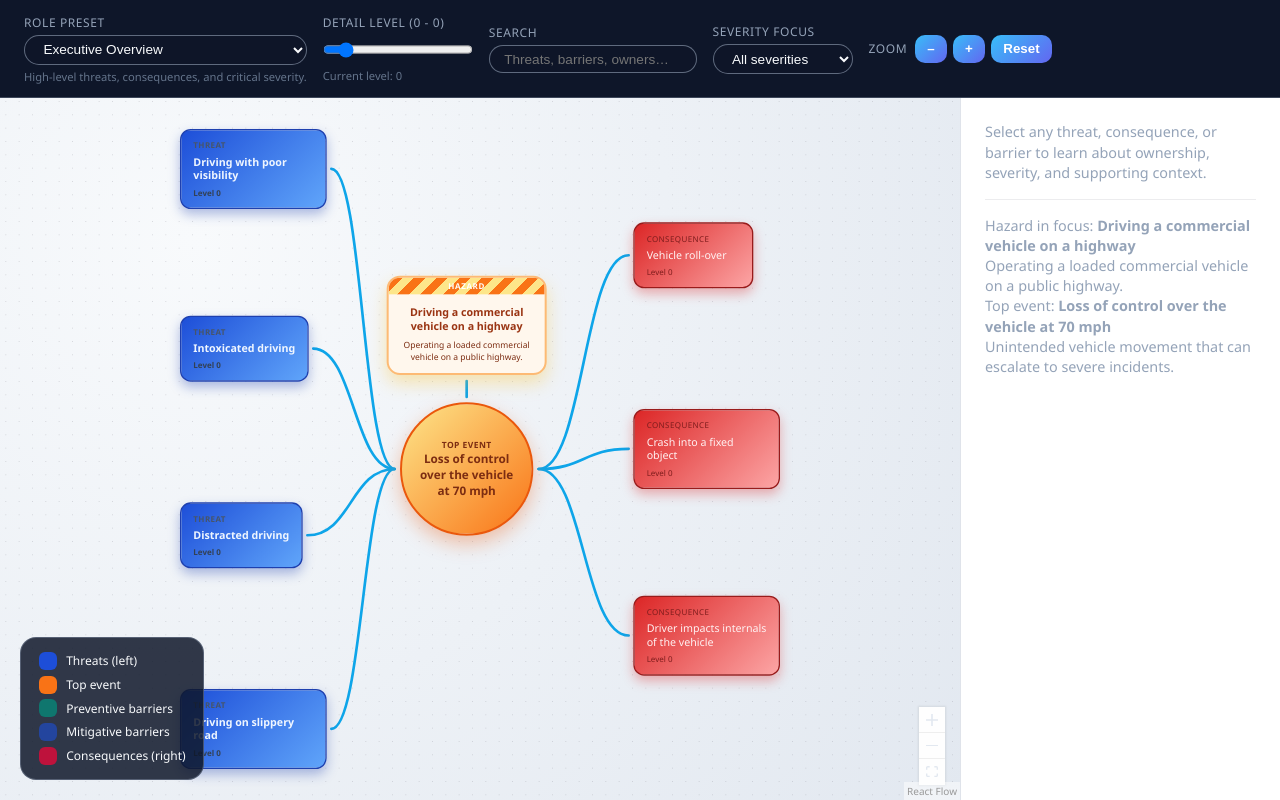
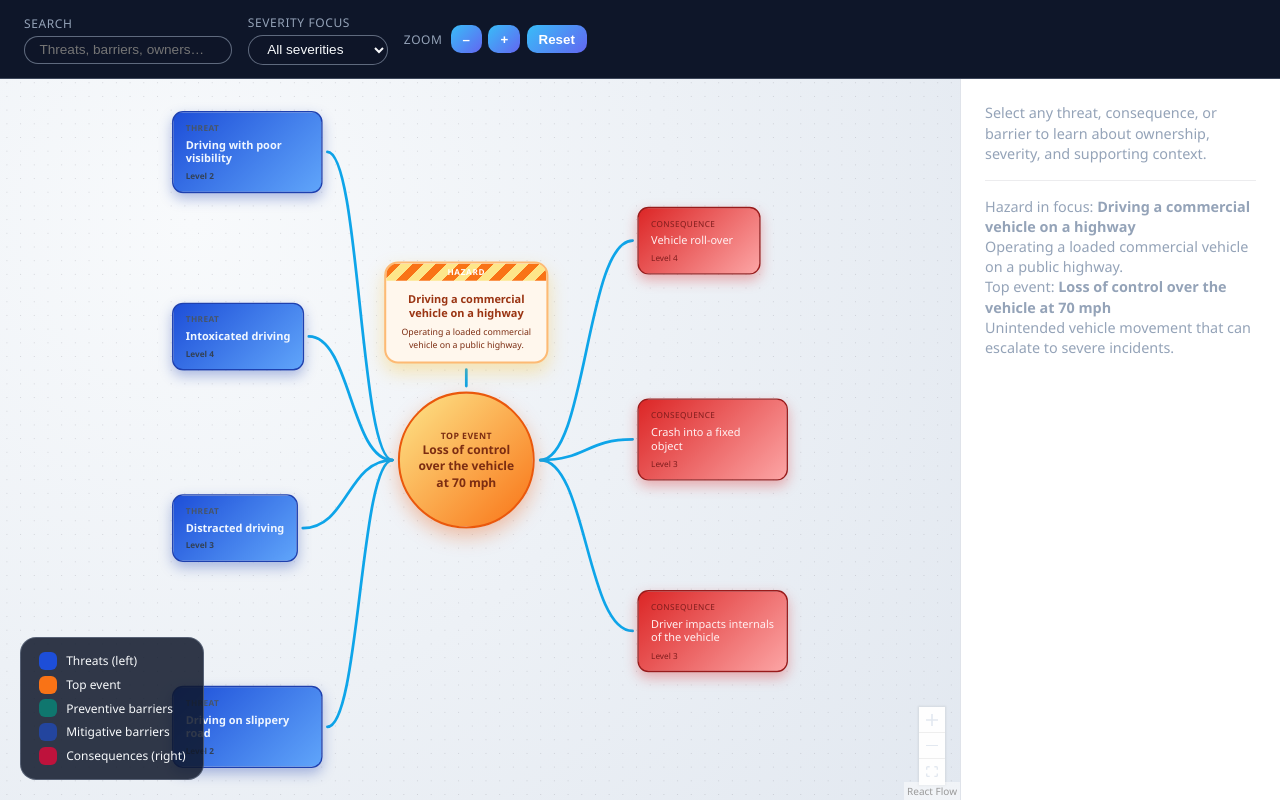
Before and after one commit to stealthymonkey/bowtie-diagram, a React (Vite) app: page / in a window 1280 px wide. Built offline with nearby package versions, Linux system fonts and the light colour scheme.

Commit message:
remove role preset, detail level. Fix level to match severity

```diff
--- a/src/App.tsx
+++ b/src/App.tsx
@@ -1,11 +1,8 @@
-import { useState } from 'react';
 import { BowtieDiagramComponent } from './components/BowtieDiagram';
 import { hazardTopEventDiagram } from './lib/hazardTopEvent';
 import './index.css';
 
 function App() {
-  const [viewLevel, setViewLevel] = useState(0);
-
   if (!BowtieDiagramComponent) {
     console.error('BowtieDiagramComponent is undefined!');
     return <div>Error: Component not loaded</div>;
@@ -13,11 +10,7 @@ function App() {
 
   return (
     <div className="app">
-      <BowtieDiagramComponent
-        diagram={hazardTopEventDiagram}
-        viewLevel={viewLevel}
-        onViewLevelChange={setViewLevel}
-      />
+      <BowtieDiagramComponent diagram={hazardTopEventDiagram} />
     </div>
   );
 }
--- a/src/components/BowtieDiagram.tsx
+++ b/src/components/BowtieDiagram.tsx
@@ -31,13 +31,11 @@ import { BowtieEdge } from './BowtieEdge';
 import { DEFAULT_CONNECTION } from '../lib/connectionStyles';
 
 type Severity = 'low' | 'medium' | 'high' | 'critical';
-type SeverityFilter = 'all' | Severity;
-
 interface BowtieDiagramProps {
   diagram: BowtieDiagram;
-  viewLevel: number;
-  onViewLevelChange?: (level: number) => void;
 }
+
+type SeverityFilter = 'all' | Severity;
 
 interface FilterState {
   text: string;
@@ -45,63 +43,8 @@ interface FilterState {
   selectedNodeId: string | null;
 }
 
-interface RolePreset {
-  id: string;
-  label: string;
-  description: string;
-  viewLevel?: number;
-  severity?: SeverityFilter;
-  search?: string;
-}
-
-const ROLE_PRESETS: RolePreset[] = [
-  {
-    id: 'overview',
-    label: 'Executive Overview',
-    description: 'High-level threats, consequences, and critical severity.',
-    viewLevel: 0,
-    severity: 'high',
-  },
-  {
-    id: 'safety',
-    label: 'Safety Officer',
-    description: 'Full detail for proactive hazard management.',
-    viewLevel: 2,
-    severity: 'all',
-  },
-  {
-    id: 'operations',
-    label: 'Operations',
-    description: 'Focus on barriers and mitigations in play.',
-    viewLevel: 1,
-    severity: 'medium',
-    search: 'barrier',
-  },
-  {
-    id: 'compliance',
-    label: 'Compliance / Audit',
-    description: 'Highlight controls tied to inspections and procedures.',
-    viewLevel: 2,
-    severity: 'medium',
-    search: 'inspection',
-  },
-];
-
-const CUSTOM_PRESET: RolePreset = {
-  id: 'custom',
-  label: 'Custom view',
-  description: 'Use the controls to tailor the diagram to your role.',
-};
-
 type ThreatMap = Record<string, Threat>;
 type ConsequenceMap = Record<string, Consequence>;
-
-const severityScale: Record<Severity, number> = {
-  low: 0,
-  medium: 1,
-  high: 2,
-  critical: 3,
-};
 
 const nodeTypes: NodeTypes = {
   threat: ThreatNode,
@@ -120,6 +63,23 @@ const HAZARD_NODE_HEIGHT = 150;
 const HAZARD_VERTICAL_GAP = 40;
 const TOP_EVENT_NODE_SIZE = 200;
 
+const severityLevelMap: Record<Severity, number> = {
+  low: 1,
+  medium: 2,
+  high: 3,
+  critical: 4,
+};
+
+function deriveSeverityLevel(
+  severity?: Severity,
+  fallback?: number,
+): number | undefined {
+  if (severity && severityLevelMap[severity] !== undefined) {
+    return severityLevelMap[severity];
+  }
+  return typeof fallback === 'number' ? fallback : undefined;
+}
+
 const DEFAULT_EDGE_OPTIONS = {
   type: 'bowtie' as const,
   style: DEFAULT_CONNECTION.style,
@@ -127,8 +87,6 @@ const DEFAULT_EDGE_OPTIONS = {
 
 export function BowtieDiagramComponent({
   diagram,
-  viewLevel,
-  onViewLevelChange,
 }: BowtieDiagramProps) {
   const [rawNodes, setRawNodes] = useState<Node[]>([]);
   const [nodes, setNodes] = useState<Node[]>([]);
@@ -137,7 +95,6 @@ export function BowtieDiagramComponent({
   const [error, setError] = useState<string | null>(null);
   const [filterText, setFilterText] = useState('');
   const [severityFilter, setSeverityFilter] = useState<SeverityFilter>('all');
-  const [activePreset, setActivePreset] = useState<string>('overview');
   const [selectedNodeId, setSelectedNodeId] = useState<string | null>(null);
   const [reactFlowInstance, setReactFlowInstance] = useState<ReactFlowInstance | null>(null);
 
@@ -150,12 +107,6 @@ export function BowtieDiagramComponent({
     () => new Map(diagram.barriers.map((barrier) => [barrier.id, barrier])),
     [diagram],
   );
-
-  const maxLevel = useMemo(() => {
-    const threatLevels = collectLevels(diagram.threats);
-    const consequenceLevels = collectLevels(diagram.consequences);
-    return Math.max(threatLevels, consequenceLevels, 0);
-  }, [diagram]);
 
   const filters = useMemo<FilterState>(
     () => ({
@@ -184,7 +135,7 @@ export function BowtieDiagramComponent({
     setLoading(true);
     setError(null);
 
-    layoutBowtieDiagram(diagram, { viewLevel })
+    layoutBowtieDiagram(diagram, { viewLevel: Number.POSITIVE_INFINITY })
       .then((layoutedNodes) => {
         if (cancelled) return;
         const { nodes: rfNodes, edges: rfEdges } = createReactFlowGraph(
@@ -209,32 +160,12 @@ export function BowtieDiagramComponent({
     return () => {
       cancelled = true;
     };
-  }, [diagram, viewLevel, threatMap, consequenceMap, barrierMap]);
+  }, [diagram, threatMap, consequenceMap, barrierMap]);
 
   useEffect(() => {
     if (!rawNodes.length) return;
     setNodes(applyPresentation(rawNodes, filters));
   }, [rawNodes, filters]);
-
-  const handlePresetChange = (presetId: string) => {
-    setActivePreset(presetId);
-    const preset = ROLE_PRESETS.find((item) => item.id === presetId);
-    if (!preset) {
-      return;
-    }
-
-    if (typeof preset.viewLevel === 'number') {
-      onViewLevelChange?.(Math.min(maxLevel, preset.viewLevel));
-    }
-    setSeverityFilter(preset.severity ?? 'all');
-    setFilterText(preset.search ?? '');
-    setSelectedNodeId(null);
-  };
-
-  const handleViewLevelChange = (level: number) => {
-    setActivePreset('custom');
-    onViewLevelChange?.(level);
-  };
 
   const handleZoom = (direction: 'in' | 'out' | 'reset') => {
     if (!reactFlowInstance) return;
@@ -270,8 +201,6 @@ export function BowtieDiagramComponent({
     );
   }
 
-  const preset =
-    ROLE_PRESETS.find((item) => item.id === activePreset) ?? CUSTOM_PRESET;
   const selectedDetails = getNodeDetails(
     selectedNodeId,
     diagram,
@@ -285,39 +214,6 @@ export function BowtieDiagramComponent({
   return (
     <div className="bowtie-shell">
       <header className="bowtie-toolbar">
-        <div className="bowtie-toolbar__group">
-          <label htmlFor="role-preset">Role preset</label>
-          <select
-            id="role-preset"
-            className="bowtie-select"
-            value={activePreset}
-            onChange={(event) => handlePresetChange(event.target.value)}
-          >
-            {ROLE_PRESETS.map((item) => (
-              <option key={item.id} value={item.id}>
-                {item.label}
-              </option>
-            ))}
-            <option value="custom">Custom view</option>
-          </select>
-          <span className="bowtie-toolbar__hint">{preset.description}</span>
-        </div>
-
-        <div className="bowtie-toolbar__group">
-          <label htmlFor="view-level">Detail level (0 - {maxLevel})</label>
-          <input
-            id="view-level"
-            className="bowtie-range"
-            type="range"
-            min={0}
-            max={maxLevel}
-            step={1}
-            value={viewLevel}
-            onChange={(event) => handleViewLevelChange(Number(event.target.value))}
-          />
-          <span className="bowtie-toolbar__hint">Current level: {viewLevel}</span>
-        </div>
-
         <div className="bowtie-toolbar__group bowtie-search-group">
           <label htmlFor="search-bowtie">Search</label>
           <input
@@ -328,7 +224,6 @@ export function BowtieDiagramComponent({
             value={filterText}
             onChange={(event) => {
               setFilterText(event.target.value);
-              setActivePreset('custom');
             }}
           />
         </div>
@@ -341,14 +236,13 @@ export function BowtieDiagramComponent({
             value={severityFilter}
             onChange={(event) => {
               setSeverityFilter(event.target.value as SeverityFilter);
-              setActivePreset('custom');
             }}
           >
             <option value="all">All severities</option>
+            <option value="low">Low only</option>
             <option value="medium">Medium +</option>
             <option value="high">High +</option>
             <option value="critical">Critical only</option>
-            <option value="low">Low only</option>
           </select>
         </div>
 
@@ -553,7 +447,10 @@ function createReactFlowGraph(
       ...base.data,
       label: threat?.label ?? layoutNode.label,
       severity: threat?.severity,
-        level: threat?.level ?? layoutNode.level,
+      level: deriveSeverityLevel(
+        threat?.severity as Severity | undefined,
+        threat?.level ?? layoutNode.level,
+      ),
       description: threat?.description,
       hasChildren: Boolean(threat?.subThreats?.length),
       appearance: threat?.appearance,
@@ -567,7 +464,10 @@ function createReactFlowGraph(
       ...base.data,
       label: consequence?.label ?? layoutNode.label,
       severity: consequence?.severity,
-        level: consequence?.level ?? layoutNode.level,
+      level: deriveSeverityLevel(
+        consequence?.severity as Severity | undefined,
+        consequence?.level ?? layoutNode.level,
+      ),
       description: consequence?.description,
       hasChildren: Boolean(consequence?.subConsequences?.length),
       appearance: consequence?.appearance,
@@ -619,6 +519,13 @@ function createReactFlowGraph(
   return { nodes, edges };
 }
 
+const severityScale: Record<Severity, number> = {
+  low: 1,
+  medium: 2,
+  high: 3,
+  critical: 4,
+};
+
 function applyPresentation(nodes: Node[], filters: FilterState): Node[] {
   const normalizedText = filters.text.trim().toLowerCase();
   const severityActive = filters.severity !== 'all';
@@ -627,6 +534,7 @@ function applyPresentation(nodes: Node[], filters: FilterState): Node[] {
   return nodes.map((node) => {
     const labelContent = `${node.data?.label ?? ''} ${node.data?.description ?? ''}`.toLowerCase();
     const matchesText = normalizedText ? labelContent.includes(normalizedText) : false;
+
     const severityValue =
       node.data && node.data.severity
         ? severityScale[node.data.severity as Severity]
@@ -830,7 +738,10 @@ function getNodeDetails(
       label: threat.label,
       description: threat.description,
       severity: threat.severity,
-      level: threat.level,
+      level: deriveSeverityLevel(
+        threat.severity as Severity | undefined,
+        threat.level,
+      ),
       tags: threat.subThreats?.map((sub) => sub.label) ?? [],
     };
   }
@@ -858,7 +769,10 @@ function getNodeDetails(
       label: consequence.label,
       description: consequence.description,
       severity: consequence.severity,
-      level: consequence.level,
+      level: deriveSeverityLevel(
+        consequence.severity as Severity | undefined,
+        consequence.level,
+      ),
       tags: consequence.subConsequences?.map((sub) => sub.label) ?? [],
     };
   }
@@ -899,26 +813,6 @@ function getNodeDetails(
 function extractBarrierId(layoutNodeId: string) {
   const segments = layoutNodeId.split('-');
   return segments.length >= 3 ? segments.slice(2).join('-') : null;
-}
-
-function collectLevels(items: { level: number; subThreats?: any[]; subConsequences?: any[] }[]): number {
-  let max = 0;
-
-  const traverse = (list?: typeof items) => {
-    if (!list) return;
-    list.forEach((item) => {
-      max = Math.max(max, item.level ?? 0);
-      if ('subThreats' in item && item.subThreats) {
-        traverse(item.subThreats as any);
-      }
-      if ('subConsequences' in item && item.subConsequences) {
-        traverse(item.subConsequences as any);
-      }
-    });
-  };
-
-  traverse(items as any);
-  return max;
 }
 
 function buildThreatMap(threats: Threat[]): ThreatMap {
```
Also changed, not shown: 2 other files (tests, documents, lock files or other folders). Lines whose indentation alone changed are shown as unchanged.
